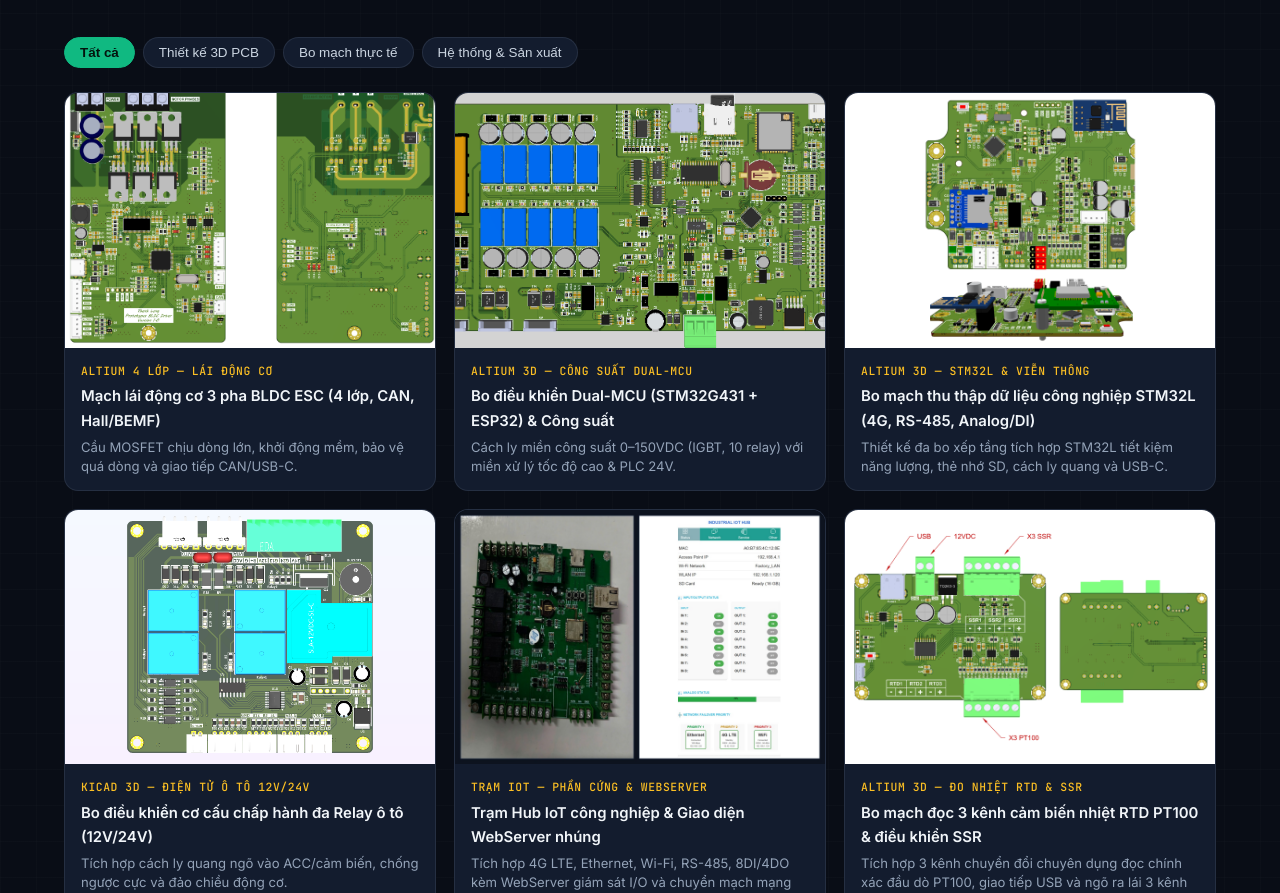
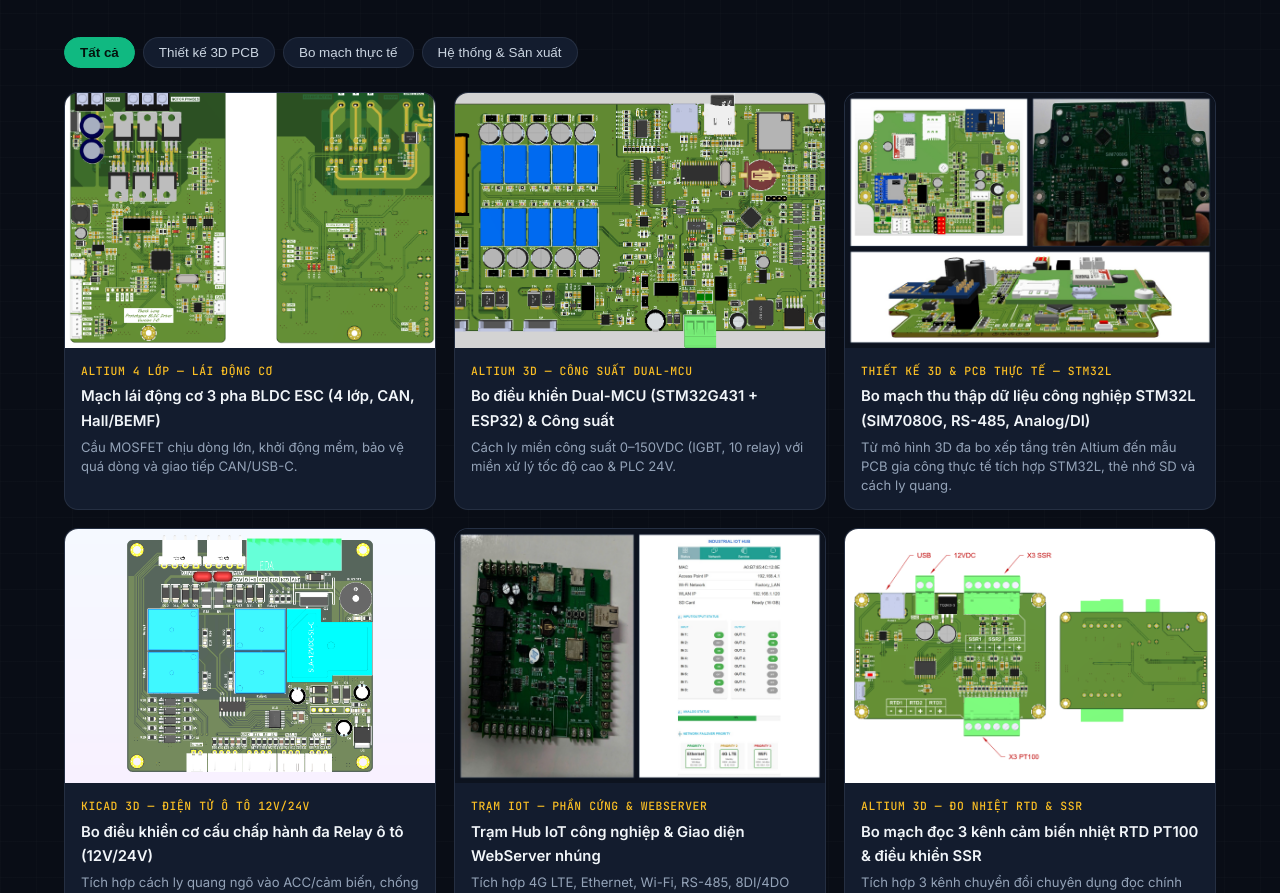
Before and after one commit to ThanhLong0235/embedded-portfolio, a plain HTML site: page index.html in a window 1280 px wide. Shown: the part 4739-5632 px from the top of the page. Drawn offline with Linux system fonts and the light colour scheme.

Commit message:
Update STM32L card with 260425 real PCB photo paired with sharp 3D views

```diff
--- a/index.html
+++ b/index.html
@@ -652,17 +652,17 @@
           <!-- 3. STM32L Industrial Data Logger -->
           <article class="gallery-card" data-category="pcb3d" data-lightbox>
             <div class="gallery-thumb">
-              <img src="assets/media/pcb-stm32l-datalogger-3d.png" alt="STM32L Industrial Data Logger PCB 3D" loading="lazy" />
+              <img src="assets/media/stm32l-datalogger-3d-and-pcb.jpg" alt="STM32L Industrial Data Logger 3D Layout and Fabricated PCB" loading="lazy" />
             </div>
             <div class="gallery-info">
-              <span class="gallery-cat"><span data-i18n="vi">Altium 3D — STM32L & Viễn thông</span><span data-i18n="en">Altium 3D — STM32L & Telemetry</span></span>
+              <span class="gallery-cat"><span data-i18n="vi">Thiết kế 3D & PCB thực tế — STM32L</span><span data-i18n="en">3D Layout & Real PCB — STM32L</span></span>
               <h3 class="gallery-title">
-                <span data-i18n="vi">Bo mạch thu thập dữ liệu công nghiệp STM32L (4G, RS-485, Analog/DI)</span>
-                <span data-i18n="en">STM32L Industrial Data Logger PCB (Cellular, RS-485, Analog/DI)</span>
+                <span data-i18n="vi">Bo mạch thu thập dữ liệu công nghiệp STM32L (SIM7080G, RS-485, Analog/DI)</span>
+                <span data-i18n="en">STM32L Industrial Data Logger (SIM7080G, RS-485, Analog/DI)</span>
               </h3>
               <p class="gallery-desc">
-                <span data-i18n="vi">Thiết kế đa bo xếp tầng tích hợp STM32L tiết kiệm năng lượng, thẻ nhớ SD, cách ly quang và USB-C.</span>
-                <span data-i18n="en">Stacked multi-board design integrating low-power STM32L, MicroSD, opto-isolated I/O, and USB-C.</span>
+                <span data-i18n="vi">Từ mô hình 3D đa bo xếp tầng trên Altium đến mẫu PCB gia công thực tế tích hợp STM32L, thẻ nhớ SD và cách ly quang.</span>
+                <span data-i18n="en">From stacked multi-board Altium 3D design to fabricated PCB integrating low-power STM32L, MicroSD, and opto-isolated I/O.</span>
               </p>
             </div>
           </article>
```
Also changed, not shown: assets/media/pcb-stm32l-datalogger-3d.png (deleted), assets/media/stm32l-datalogger-3d-and-pcb.jpg (added).
